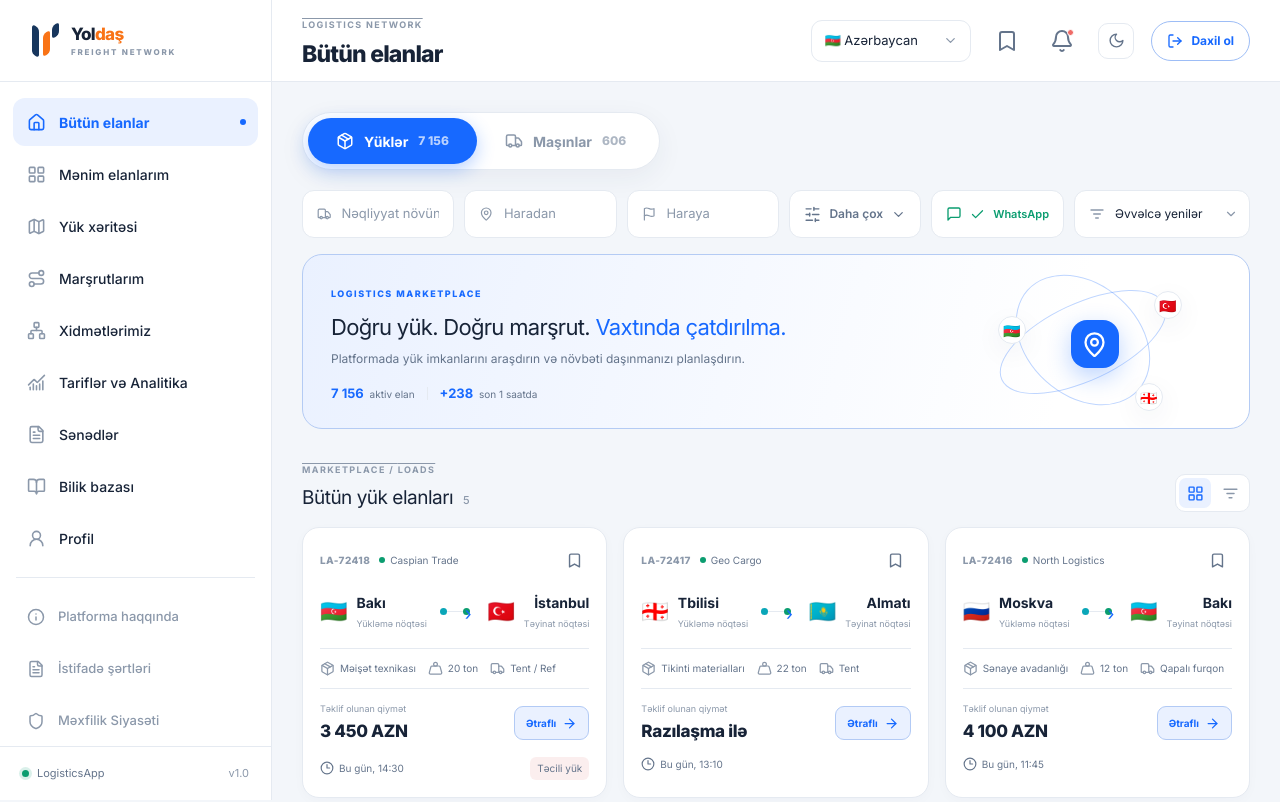
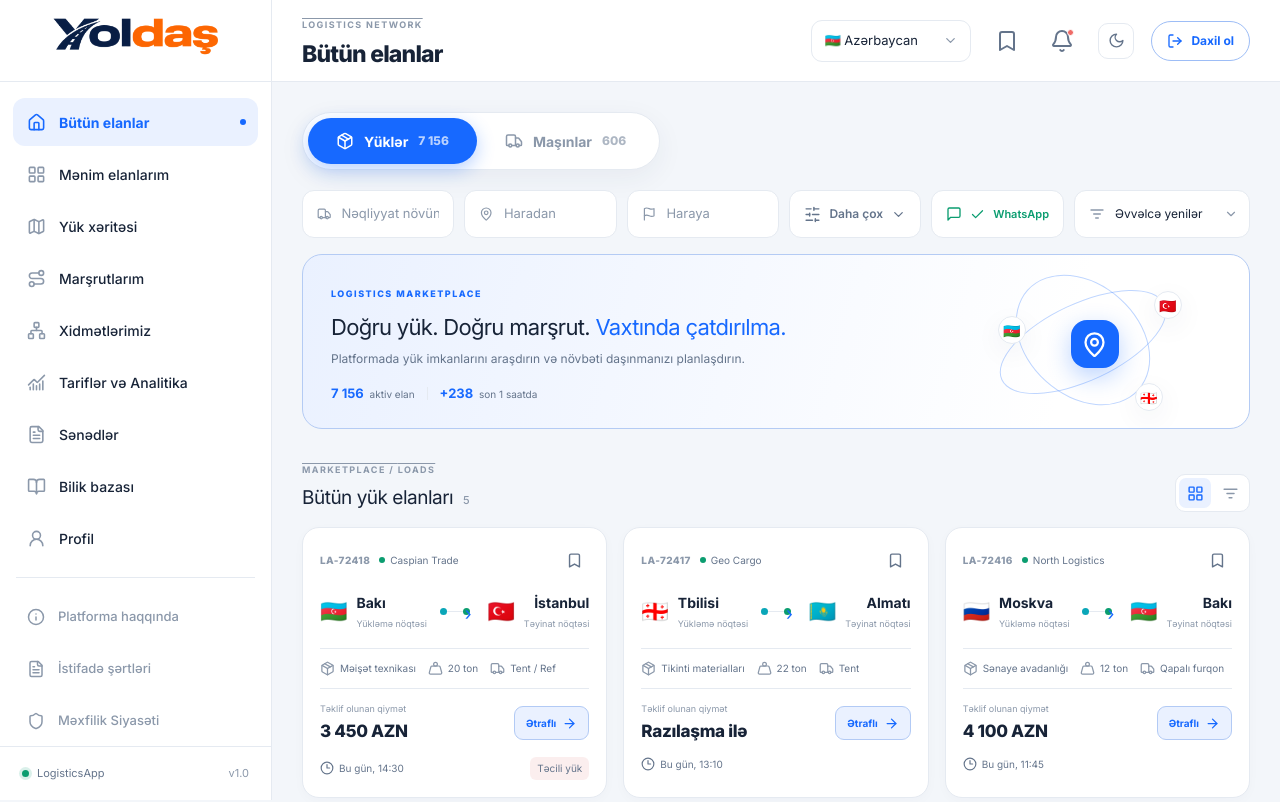
Before and after one commit to abdullacavadov/logistics_app, a React (Vite) app in the folder frontend/: page / in a window 1280 px wide. Shown: the top 802 px of the page. Built offline with nearby package versions, Linux system fonts and the light colour scheme.

Commit message:
Replace React brand logo with light and dark PNG assets

```diff
--- a/frontend/src/App.tsx
+++ b/frontend/src/App.tsx
@@ -1,4 +1,6 @@
 import { useMemo, useState } from 'react'
+import logoLight from './assets/img/logo-light.png'
+import logoDark from './assets/img/logo-dark.png'
 import {
   Bell, Search, SlidersHorizontal, MapPin, Package, Truck, MessageSquare,
   UserRound, House, Map, Plus, ChevronDown, ChevronRight,
@@ -74,7 +76,7 @@ export default function App() {
   const isMap=page==='Yük xəritəsi'
   return <div className="app-shell" data-theme={theme}>
     <aside className="sidebar">
-      <button className="brand-lockup" onClick={()=>changePage('Bütün elanlar')} aria-label="Yoldaş — Bütün elanlar"><span className="brand-mark" aria-hidden="true"><i/><b/><em/></span><span className="brand-wordmark"><span className="brand-yol">Yol</span><span className="brand-dash">daş</span><small>FREIGHT NETWORK</small></span></button>
+      <button className="brand-lockup" onClick={()=>changePage('Bütün elanlar')} aria-label="Yoldaş — Bütün elanlar"><img className="brand-logo" src={theme==='dark'?logoDark:logoLight} alt="Yoldaş" /></button>
       <div className="sidebar-scroll">
         <div className="nav-group">{primaryNav.map(({label,icon:Icon})=><button key={label} className={'side-link '+(page===label?'selected':'')} onClick={()=>changePage(label)}><Icon size={19}/><span>{label}</span>{label==='Bütün elanlar'&&<i className="nav-indicator"/>}</button>)}</div>
         <div className="nav-divider"/>
```
